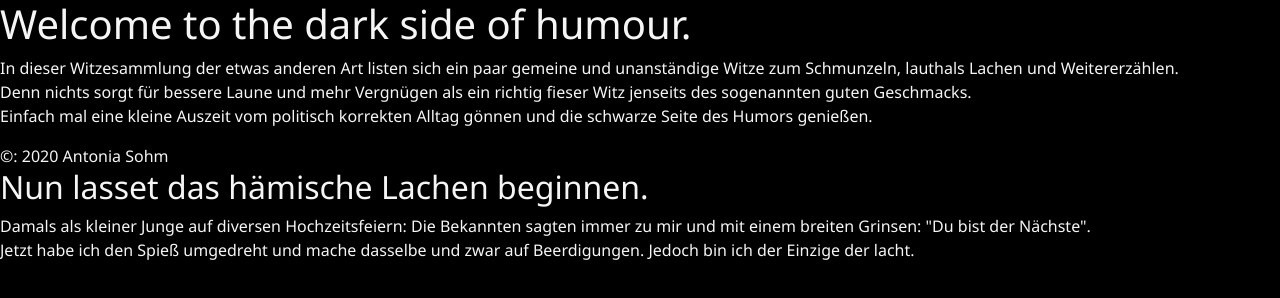
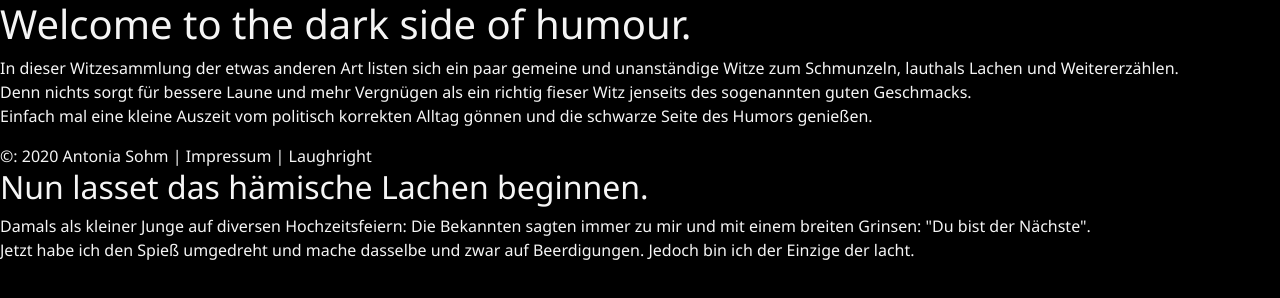
Before and after one commit to ambronito/meine-webseite, a plain HTML site: page index.html in a window 1280 px wide. Drawn offline with nearby package versions, Linux system fonts and the light colour scheme.

Commit message:
Neue Footer-Variante

```diff
--- a/index.html
+++ b/index.html
@@ -28,7 +28,7 @@
     </header>
 
     <footer>
-      &copy: 2020 Antonia Sohm
+      &copy: 2020 Antonia Sohm | Impressum | Laughright
     </footer>
     <main>
       <h2>Nun lasset das hämische Lachen beginnen.</h2>
```
